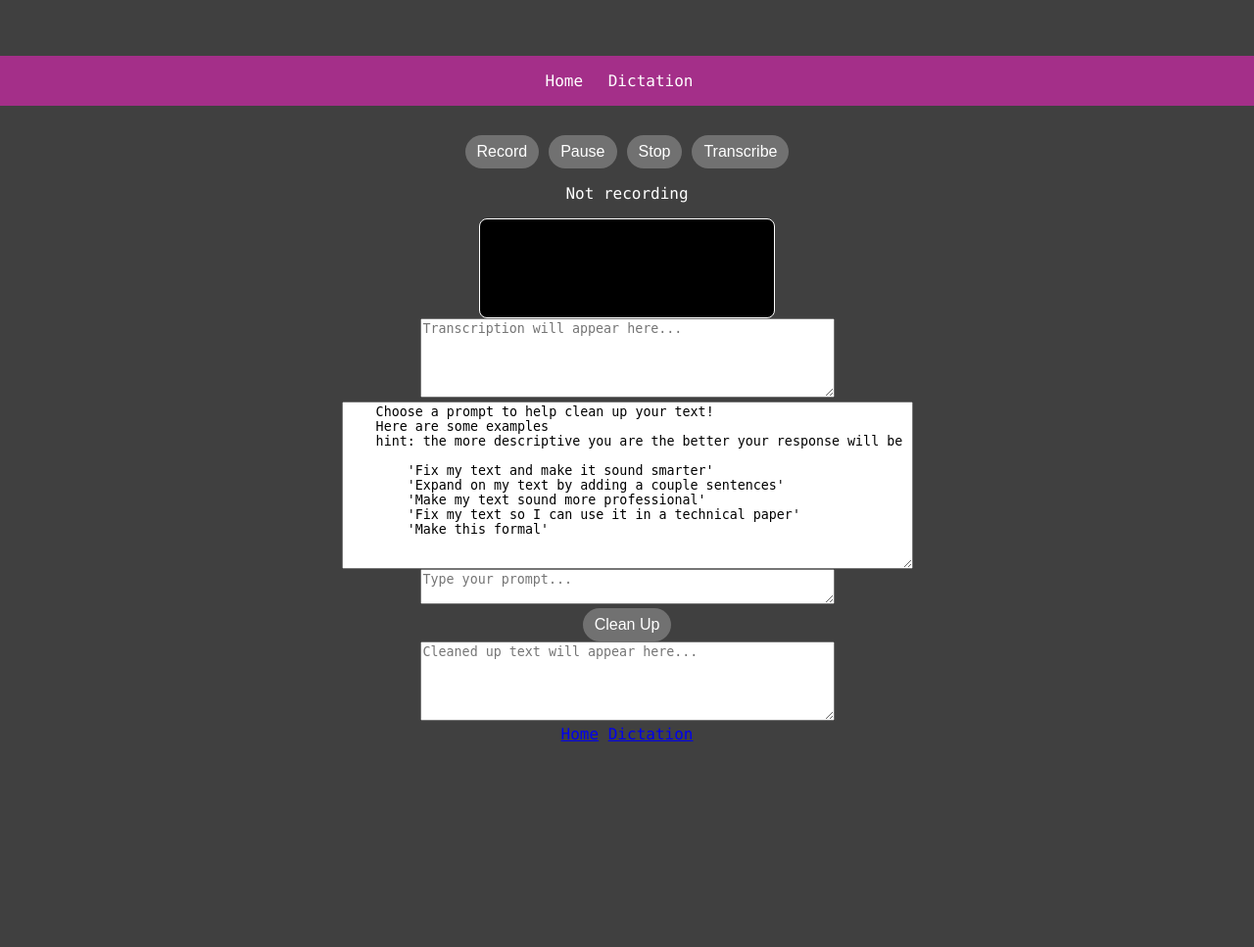
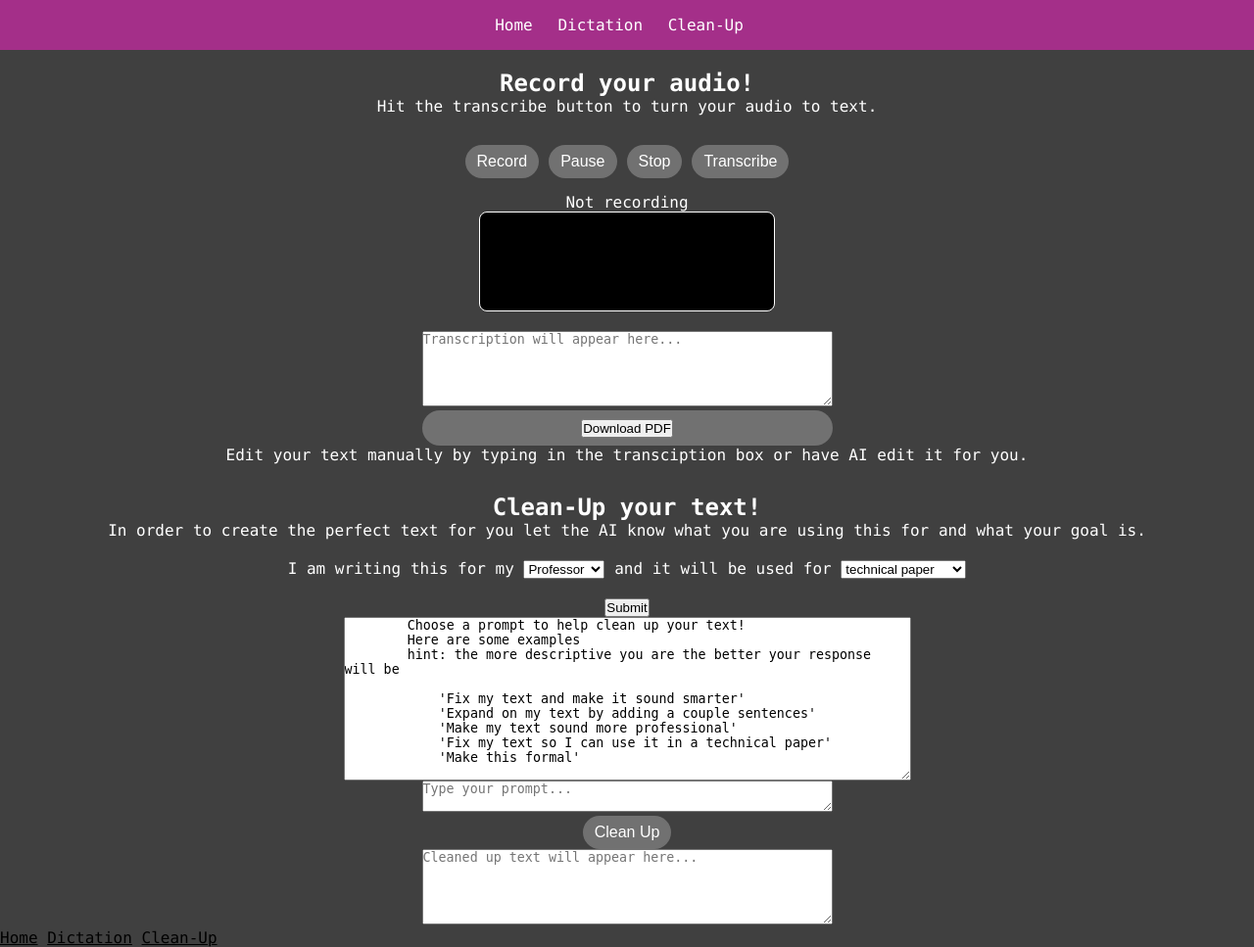
Before and after one commit to pjeff1465/dictation, a FastAPI app: page /dictation in a window 1280 px wide. Shown: the whole page at 98% size. Before the commit the page ends 757 px from the top, so only its background shows below. Run offline with FastAPI, Linux system fonts and the light colour scheme; parts of the project's set-up code (start-up, migrations or seed data) failed here and were passed over.

Commit message:
Added choices for ai prompt

```diff
--- a/app/main.py
+++ b/app/main.py
@@ -1,12 +1,15 @@
 # entry point of app
 # use this file to run and start FastAPI
 
-from fastapi import FastAPI, Request
-from fastapi.responses import HTMLResponse
+from fastapi import FastAPI, Request, Form
+from fastapi.responses import HTMLResponse, StreamingResponse
 from fastapi.templating import Jinja2Templates
 from fastapi.staticfiles import StaticFiles
 from fastapi.middleware.cors import CORSMiddleware
+from fastapi.requests import Request
 from app.api.app import router
+from io import BytesIO
+from fpdf import FPDF
 
 app = FastAPI()
 
@@ -35,5 +38,21 @@ async def home(request: Request):
 async def about(request: Request):
     return templates.TemplateResponse("dictation.html", {"request": request})
 
+@app.post("/download-pdf")
+def create_pdf(transcription_text: str = Form(...)):
+    pdf = FPDF()
+    pdf.add_page()
+    pdf.set_font("Arial", size=12)
+
+    for line in transcription_text.splitlines():
+        pdf.multi_cell(0, 10, line)
+
+    buffer = BytesIO()
+    pdf.output(buffer)
+    buffer.seek(0)
+
+    return StreamingResponse(buffer, media_type="application/pdf", headers={
+        "Content-Disposition": "attachment; filename=transcription.pdf"
+    })
 # include API routes
 app.include_router(router)
--- a/app/static/css/styles.css
+++ b/app/static/css/styles.css
@@ -1,18 +1,31 @@
-/* -------------------- Homepage styling -------------------- */
+* {
+    box-sizing: border-box;
+    margin: 0;
+    padding: 0;
+}
+
+html, body {
+    margin: 0;
+    padding: 0;
+    height: 100%;
+}
+
 body{
     font-family: 'Fira Code', 'Consolas', 'Courier New', monospace;
-    height: 100vh;
     background-color: #404040;
     color: #fff;
-    display: flex;
     flex-direction: column;
-    justify-content: center;
-    align-items: center;
 }
 
-h1 {
-    margin-bottom: 0;
-}
+/* -------------------- Homepage styling -------------------- */
+.title {
+    text-align: center;
+    margin-top: 2em;
+  }
+
+  .title h1 {
+    margin: 0;
+  }
 
 .subtitle h2 {
     font-size: 18px;
@@ -26,6 +39,8 @@ h1 {
     text-align: center;
 }
 /* ------------------- Nav bar styling -------------------------- */
+
+/* Top nav bar */
 .nav-bar {
     position: sticky;
     top: 0;
@@ -49,9 +64,36 @@ h1 {
     padding: 2em;
 }
 
-/* ------------------- Button Styling ------------------------------- */
+/* Bottom nav bar */
+.botton-nav {
+    justify-content: center;
+    text-align: center;
+}
+.bottom-nav a {
+    color: black;
+}
+.nav-bar a:hover {
+    text-decoration: overline;
+}
+
+/* ------------------- Dictation Styling ------------------------------- */
+.dictation-content {
+    display: flex;
+    justify-content: center;
+    align-items: center;
+    text-align: center;
+    flex-direction: column;
+}
+
+.dictation-title {
+    margin-top: 20px;
+    text-align: center;
+}
+
+/* Button Styling */
 .button-container{
     margin-top: 30px;
+    margin-bottom: 15px;
     display: flex;
     justify-content: center;
     gap:10px;
@@ -152,6 +194,28 @@ h1 {
     outline: none;
 }
 
+.pdf-button{
+    background-color: #717171;
+    color: white;
+    padding: 8px 12px;
+    font-size: 1rem;
+    border: none;
+    border-radius: 20px;
+    cursor: pointer;
+    transition: background-color 0.3s ease, transform 0.2s ease;
+    box-shadow: none;
+    outline: none;
+}
+.pdf-button:hover{
+    background-color: #535353;
+    outline: none;
+}
+
+
+#transcription-box {
+    margin-top: 20px;
+}
+
 /* Waveform Styling */
 canvas {
     background-color: black;
@@ -198,6 +262,12 @@ canvas {
     transition: width 0.2s ease;
 }
 
+/* -------------------------- Clean Up section ---------------------------- */
+.clean-title {
+    margin-top: 30px;
+    margin-bottom: 20px;
+}
+
 /* -------------------- Media changes with different screens ---------------------------- */
 /* Responsive layout - when the screen is less than 700px wide, make the two columns stack on top of each other instead of next to each other */
 @media screen and (max-width: 700px) {
--- a/app/static/js/main.js
+++ b/app/static/js/main.js
@@ -5,6 +5,7 @@ const pauseBtn = document.querySelector(".pause-button");
 const stopBtn = document.querySelector(".stop-button");
 const transcribeBtn = document.querySelector(".transcribe-button");
 const cleanBtn = document.querySelector(".clean-button");
+const submitBtn = document.querySelector(".submit-button");
 
 let mediaRecorder;
 let chunks = [];
@@ -208,7 +209,50 @@ transcribeBtn.addEventListener("click", async () => {
     }
 });
 
-// Accept prompt input
+// ai input with dropboxes
+document.getElementById("ai_prompt").addEventListener("submit", async function (e) {
+    e.preventDefault();
+    const formData = new FormData(this);
+
+    const progressBarContainer = document.getElementById("myProgressBar-clean")
+    const progressBar = progressBarContainer.querySelector(".bar");
+
+    progressBarContainer.style.display = "block";
+    transcribeBtn.disabled = true;
+
+    console.log(formData);
+
+    let width = 0
+
+    // progress bar
+    const interval = setInterval(() => {
+        if (width >= 100) {
+            clearInterval(interval);
+            transcribeBtn.disabled = false;
+        } else {
+            width++;
+            progressBar.style.width = width + "%";
+        }
+    }, 100); // update every 100ms
+
+    try {
+        const response = await fetch("/dictation", {
+            method: "POST",
+            body: formData
+        });
+
+        const result = await response.json();
+        document.getElementById("clean-box").value = result.cleaned;
+    } catch (err) {
+        console.error("Error:", err);
+    } finally {
+        submitBtn.disabled = false;
+        progressBar.style.width = "100%";
+        progressBarContainer.style.display = "none";
+    }
+});
+
+// ai input with customized prompt
 cleanBtn.addEventListener("click", async function () {
     console.log("Clean button clicked!")
     const prompt = document.getElementById("prompt-box").value;
@@ -220,6 +264,8 @@ cleanBtn.addEventListener("click", async function () {
     progressBarContainer.style.display = "block";
     transcribeBtn.disabled = true;
 
+    let width = 0
+
     // progress bar
     const interval = setInterval(() => {
         if (width >= 100) {
@@ -229,7 +275,7 @@ cleanBtn.addEventListener("click", async function () {
             width++;
             progressBar.style.width = width + "%";
         }
-    }, 80); // update every 80ms
+    }, 100); // update every 80ms
 
     try {
         const response = await fetch("http://localhost:8000/clean", {
@@ -250,3 +296,14 @@ cleanBtn.addEventListener("click", async function () {
         progressBarContainer.style.display = "none";
     }
 });
+
+// JavaScipt to download pdf
+window.downloadPDF = function () {
+    const { jsPDF } = window.jspdf;
+    const doc = new jsPDF();
+
+    const text = document.getElementById('transcription-box').value;
+    doc.text(text, 10, 10);
+
+    doc.save("transcription.pdf");
+}
--- a/app/templates/dictation.html
+++ b/app/templates/dictation.html
@@ -3,16 +3,23 @@
 <head>
     <meta charset="UTF-8">
     <meta name="viewport" content="width=device-width, initial-scale=1.0">
-    <link rel="stylesheet" href="/static/css/styles.css?v=1">
+    <link rel="stylesheet" href="/static/css/styles.css?v=5">
 </head>
 <body>
     <div class="nav-bar">
         <nav>
             <a href="/">Home</a>
             <a href="/dictation">Dictation</a>
+            <a href="/Clean-Up">Clean-Up</a>
         </nav>
     </div>
 
+    <div class="dictation-title">
+        <h2>Record your audio!</h2>
+        <p>Hit the transcribe button to turn your audio to text.</p>
+    </div>
+
+    <div class="dictation-content">
         <div class="button-container">
             <button class="play-button">Record</button>
             <button class="pause-button">Pause</button>
@@ -32,10 +39,44 @@
             </div>
         </div>
 
+        <form action="/download-pdf" method="post" target="_blank">
             <div id="output">
                 <div id="audio-container"></div>
-        <textarea id="transcription-box" rows="5" cols="50" placeholder="Transcription will appear here..."></textarea>
+                <textarea id="transcription-box" name="transcription-text" rows="5" cols="50" placeholder="Transcription will appear here..."></textarea>
+                <br>
+                <div class="pdf-button">
+                    <button type="submit">Download PDF</button>
                 </div>
+            </div>
+        </form>
+
+        <p>Edit your text manually by typing in the transciption box or have AI edit it for you.</p>
+
+        <div class="clean-title">
+            <h2>Clean-Up your text!</h2>
+            <p>In order to create the perfect text for you let the AI know what you are using this for and what your goal is.</p>
+        </div>
+
+        <form id="ai_prompt" method="post">
+            <label for="person">I am writing this for my</label>
+            <select name="person" id="person">
+                <option value="professor">Professor</option>
+                <option value="boss">Boss</option>
+                <option value="colleague">Colleague</option>
+            </select>
+
+            <label for="reason">and it will be used for</label>
+            <select name="reason" id="reason">
+                <optgroup label="paper">
+                    <option value="technical">technical paper</option>
+                    <option value="english paper">english paper</option>
+                </optgroup>
+                <option value="email">email</option>
+            </select>
+            <br><br>
+            <!-- <input type="submit" value="Submit"> -->
+             <button type="submit" class="submit-button">Submit</button>
+        </form>
 
         <textarea readonly name="prompt-description" rows="11" cols="70">
         Choose a prompt to help clean up your text!
@@ -73,11 +114,15 @@
             <div id="cleanup-container"></div>
             <textarea id="clean-box" rows="5" cols="50" placeholder="Cleaned up text will appear here..."></textarea>
         </div>
+    </div>
 
+    <div class="bottom-nav">
         <nav>
             <a href="/">Home</a>
             <a href="/dictation">Dictation</a>
+            <a href="/Clean-Up">Clean-Up</a>
         </nav>
+    </div>
 
     <script src="/static/js/main.js"></script>
 </body>
--- a/requirements.txt
+++ b/requirements.txt
@@ -54,3 +54,4 @@ uvicorn==0.34.2
 uvloop==0.21.0
 watchfiles==1.0.5
 websockets==15.0.1
+fpdf==1.7.2
```
Also changed, not shown: app/api/app.py (+37 -2 lines), app/templates/clean.html (added, +65 -0 lines), app/templates/index.html (+11 -1 lines). Lines whose indentation alone changed are shown as unchanged.
